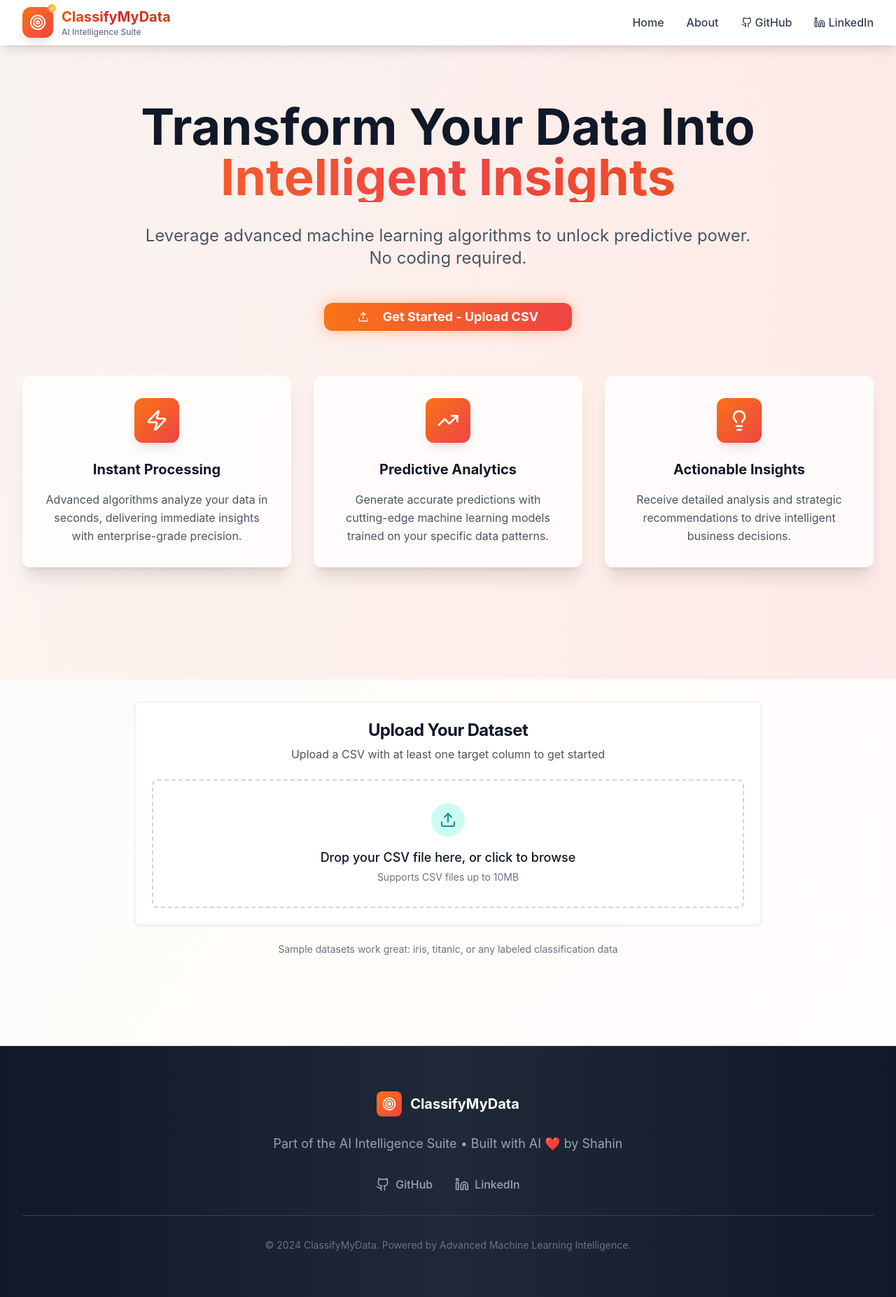
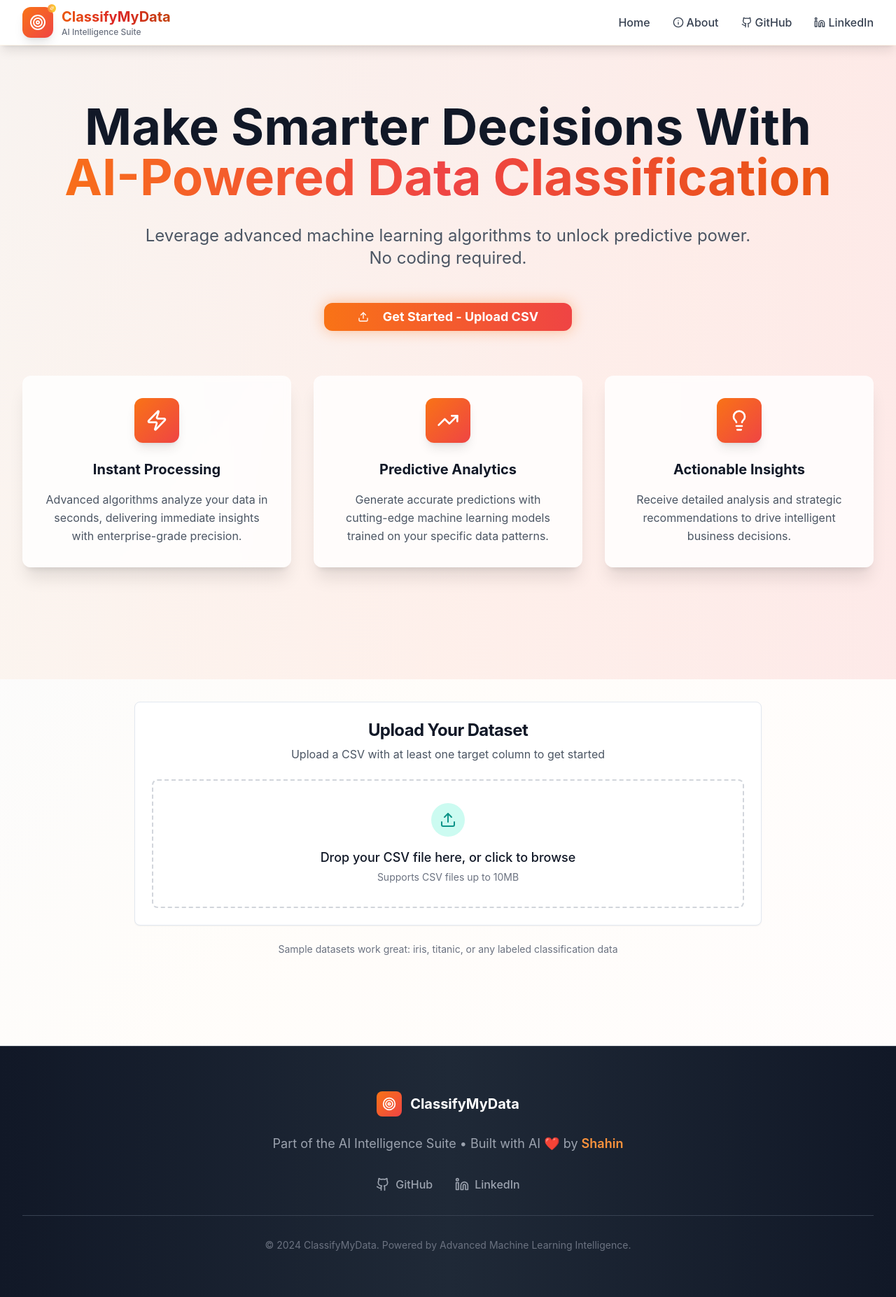
Before and after one commit to vvmshahi/classifymydata, a React (Vite) app: page / in a window 1280 px wide. Shown: the whole page at 70% size. Built offline with nearby package versions, Linux system fonts and the light colour scheme.

Commit message:
Fix: Update UI elements and links
- Replaced the hero section heading.
- Implemented About section content.
- Updated GitHub and LinkedIn links.
- Made "Shahin" text in the footer clickable with a link.

```diff
--- a/src/pages/Index.tsx
+++ b/src/pages/Index.tsx
@@ -1,7 +1,8 @@
 import React, { useState } from 'react';
-import { Upload, BarChart3, Target, Download, Lightbulb, RotateCcw, Sparkles, TrendingUp, Zap, Github, Linkedin, Menu, X } from 'lucide-react';
+import { Upload, BarChart3, Target, Download, Lightbulb, RotateCcw, Sparkles, TrendingUp, Zap, Github, Linkedin, Menu, X, Info } from 'lucide-react';
 import { Button } from '@/components/ui/button';
 import { Card, CardContent, CardHeader, CardTitle } from '@/components/ui/card';
+import { Dialog, DialogContent, DialogHeader, DialogTitle, DialogTrigger } from '@/components/ui/dialog';
 import FileUpload from '@/components/FileUpload';
 import ModelResults from '@/components/ModelResults';
 import PredictionPlayground from '@/components/PredictionPlayground';
@@ -123,8 +124,8 @@ const Index = () => {
   };
 
   return (
-    <div className="min-h-screen bg-gradient-to-br from-slate-50 via-orange-50/30 to-red-50/20" style={{ fontFamily: 'Inter, system-ui, sans-serif' }}>
-      {/* Futuristic Header */}
+    <div className="min-h-screen bg-gradient-to-br from-slate-50 via-orange-50/30 to-red-50/20" style={{ fontFamily: 'Space Grotesk, Inter, system-ui, sans-serif' }}>
+      {/* Enhanced Header */}
       <header className="sticky top-0 z-50 bg-white/95 backdrop-blur-xl border-b border-orange-100/50 shadow-lg">
         <div className="max-w-7xl mx-auto px-4 sm:px-6 lg:px-8">
           <div className="flex items-center justify-between h-16">
@@ -153,11 +154,28 @@ const Index = () => {
               <a href="#" className="text-gray-700 hover:text-orange-600 font-medium transition-colors duration-200">
                 Home
               </a>
-              <a href="#" className="text-gray-700 hover:text-orange-600 font-medium transition-colors duration-200">
-                About
-              </a>
+              <Dialog>
+                <DialogTrigger asChild>
+                  <button className="text-gray-700 hover:text-orange-600 font-medium transition-colors duration-200 flex items-center space-x-1">
+                    <Info className="h-4 w-4" />
+                    <span>About</span>
+                  </button>
+                </DialogTrigger>
+                <DialogContent className="max-w-2xl">
+                  <DialogHeader>
+                    <DialogTitle className="text-2xl font-bold bg-gradient-to-r from-orange-600 to-red-600 bg-clip-text text-transparent">
+                      About ClassifyMyData
+                    </DialogTitle>
+                  </DialogHeader>
+                  <div className="mt-4">
+                    <p className="text-gray-700 leading-relaxed text-lg">
+                      ClassifyMyData is an intelligent tool designed to simplify data classification using advanced machine learning algorithms. Whether you're a data analyst, researcher, or business professional, this platform allows you to upload your datasets and instantly receive structured, insightful classifications — no coding required. Built for speed and accuracy, ClassifyMyData turns raw information into actionable intelligence in just a few clicks.
+                    </p>
+                  </div>
+                </DialogContent>
+              </Dialog>
               <a
-                href="https://github.com"
+                href="https://github.com/vvmshahi"
                 target="_blank"
                 rel="noopener noreferrer"
                 className="text-gray-700 hover:text-orange-600 font-medium transition-colors duration-200 flex items-center space-x-1"
@@ -166,7 +184,7 @@ const Index = () => {
                 <span>GitHub</span>
               </a>
               <a
-                href="https://linkedin.com"
+                href="https://www.linkedin.com/in/vvmshahin"
                 target="_blank"
                 rel="noopener noreferrer"
                 className="text-gray-700 hover:text-orange-600 font-medium transition-colors duration-200 flex items-center space-x-1"
@@ -213,12 +231,31 @@ const Index = () => {
             <div className="md:hidden py-4 border-t border-gray-100">
               <div className="flex flex-col space-y-3">
                 <a href="#" className="text-gray-700 hover:text-orange-600 font-medium py-2">Home</a>
-                <a href="#" className="text-gray-700 hover:text-orange-600 font-medium py-2">About</a>
-                <a href="https://github.com" target="_blank" rel="noopener noreferrer" className="text-gray-700 hover:text-orange-600 font-medium py-2 flex items-center space-x-2">
+                <Dialog>
+                  <DialogTrigger asChild>
+                    <button className="text-gray-700 hover:text-orange-600 font-medium py-2 flex items-center space-x-2 text-left">
+                      <Info className="h-4 w-4" />
+                      <span>About</span>
+                    </button>
+                  </DialogTrigger>
+                  <DialogContent className="max-w-2xl">
+                    <DialogHeader>
+                      <DialogTitle className="text-2xl font-bold bg-gradient-to-r from-orange-600 to-red-600 bg-clip-text text-transparent">
+                        About ClassifyMyData
+                      </DialogTitle>
+                    </DialogHeader>
+                    <div className="mt-4">
+                      <p className="text-gray-700 leading-relaxed text-lg">
+                        ClassifyMyData is an intelligent tool designed to simplify data classification using advanced machine learning algorithms. Whether you're a data analyst, researcher, or business professional, this platform allows you to upload your datasets and instantly receive structured, insightful classifications — no coding required. Built for speed and accuracy, ClassifyMyData turns raw information into actionable intelligence in just a few clicks.
+                      </p>
+                    </div>
+                  </DialogContent>
+                </Dialog>
+                <a href="https://github.com/vvmshahi" target="_blank" rel="noopener noreferrer" className="text-gray-700 hover:text-orange-600 font-medium py-2 flex items-center space-x-2">
                   <Github className="h-4 w-4" />
                   <span>GitHub</span>
                 </a>
-                <a href="https://linkedin.com" target="_blank" rel="noopener noreferrer" className="text-gray-700 hover:text-orange-600 font-medium py-2 flex items-center space-x-2">
+                <a href="https://www.linkedin.com/in/vvmshahin" target="_blank" rel="noopener noreferrer" className="text-gray-700 hover:text-orange-600 font-medium py-2 flex items-center space-x-2">
                   <Linkedin className="h-4 w-4" />
                   <span>LinkedIn</span>
                 </a>
@@ -235,9 +272,9 @@ const Index = () => {
           <div className="relative max-w-7xl mx-auto px-4 sm:px-6 lg:px-8 py-20">
             <div className="text-center mb-16 animate-fade-in">
               <h1 className="text-5xl md:text-7xl font-bold text-gray-900 mb-8 leading-tight">
-                Transform Your Data Into
+                Make Smarter Decisions With
                 <span className="block bg-gradient-to-r from-orange-500 via-red-500 to-orange-600 bg-clip-text text-transparent">
-                  Intelligent Insights
+                  AI-Powered Data Classification
                 </span>
               </h1>
               <p className="text-xl md:text-2xl text-gray-600 max-w-4xl mx-auto leading-relaxed mb-12">
@@ -397,12 +434,20 @@ const Index = () => {
             </div>
 
             <p className="text-gray-400 text-lg mb-8 max-w-2xl mx-auto leading-relaxed">
-              Part of the AI Intelligence Suite • Built with AI ❤️ by Shahin
+              Part of the AI Intelligence Suite • Built with AI ❤️ by{' '}
+              <a
+                href="https://www.shahin.studio/"
+                target="_blank"
+                rel="noopener noreferrer"
+                className="text-orange-400 hover:text-orange-300 transition-colors duration-200 font-semibold"
+              >
+                Shahin
+              </a>
             </p>
 
             <div className="flex items-center justify-center space-x-8 mb-8">
               <a
-                href="https://github.com"
+                href="https://github.com/vvmshahi"
                 target="_blank"
                 rel="noopener noreferrer"
                 className="flex items-center space-x-2 text-gray-400 hover:text-orange-400 transition-colors duration-200 font-medium"
@@ -411,7 +456,7 @@ const Index = () => {
                 <span>GitHub</span>
               </a>
               <a
-                href="https://linkedin.com"
+                href="https://www.linkedin.com/in/vvmshahin"
                 target="_blank"
                 rel="noopener noreferrer"
                 className="flex items-center space-x-2 text-gray-400 hover:text-orange-400 transition-colors duration-200 font-medium"
```
